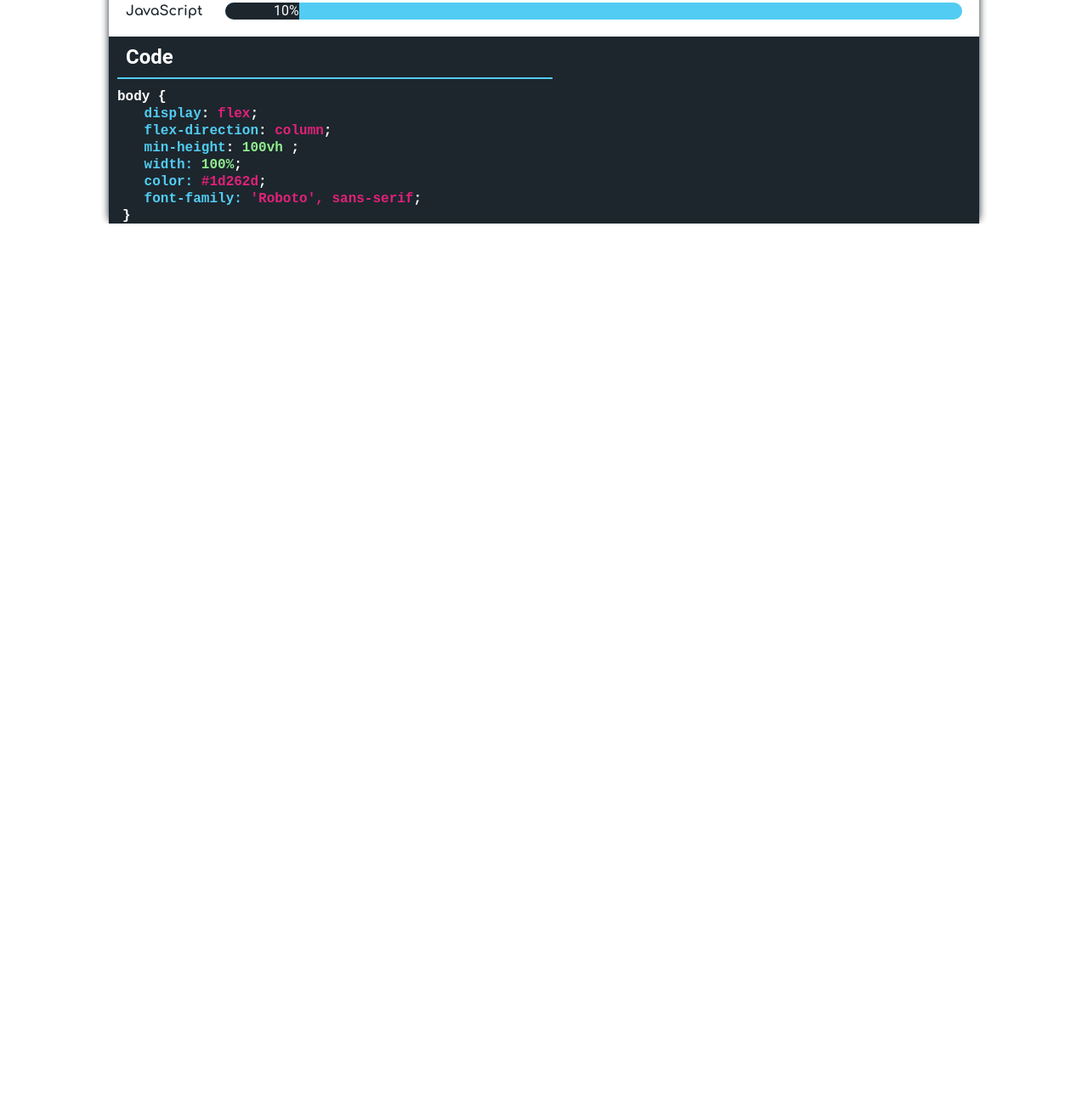
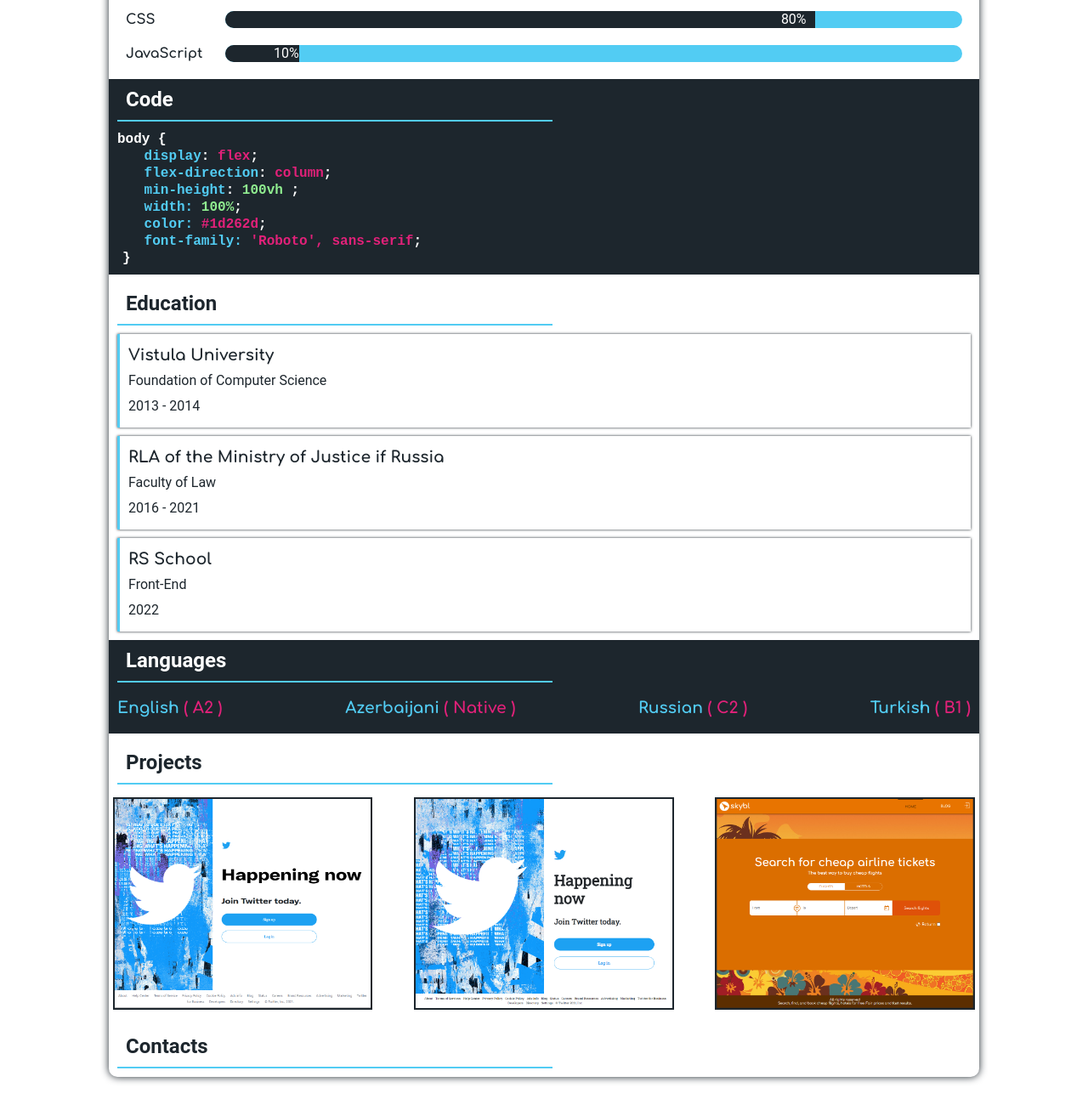
Before and after one commit to rtahir1995/rsschool-cv, a plain HTML site: page index.html in a window 1280 px wide. Shown: the part 659-1972 px from the top of the page at 85% size. Before the commit the page ends 922 px from the top, so only its background shows below. Drawn offline with Linux system fonts and the light colour scheme.

Commit message:
feat: education, projects sections

```diff
--- a/assets/css/style.css
+++ b/assets/css/style.css
@@ -59,7 +59,7 @@ h2 {
     color: #ffffff;
     width: 100%;
     background-color: #1d262d;
-
+    padding-bottom: 10px;
 }
 
 code {
@@ -70,12 +70,53 @@ code {
     background-color: #1d262d;
 }
 
+/* Education */
+
+.university-item {
+    margin: 10px;
+    padding: 10px;
+    border-left: 3px solid #52ccf3;
+    line-height: 30px;
+    box-shadow: 0 0 3px #1d262d;
+}
+
+/* Languages */
+
+.language-part {
+    color: #ffffff;
+    width: 100%;
+    background-color: #1d262d;
+    padding-bottom: 10px;
+}
+
+.language-items {
+    display: flex;
+    justify-content: space-between;
+    flex-wrap: wrap;
+}
+
+.language-item {
+    margin: 10px;
+}
+
+/* Projects */
+
+.project-items {
+    display: flex;
+    justify-content: space-between;
+    flex-wrap: wrap;
+}
+
+
+.project-item img {
+    max-height: 250px;
+    margin: 5px;
+    border: 2px solid #1d262d;
+}
+
 /* Laptop L | Laptop*/
 
 @media screen and (min-width: 769px) {
-    body {
-        justify-content: space-between;
-    }
 
     /* header */
 
@@ -142,15 +183,15 @@ code {
 
     main {
         width: 80%;
-        margin: 0px auto;
+        margin: 50px auto;
         border-radius: 10px;
         color: #1d262d;
         box-shadow: 0 0 10px #1d262d;
     }
 
-    /* main-header */
+    /* profile */
 
-    .main-header {
+    .profile {
         display: flex;
         align-items: center;
         height: 300px;
@@ -352,9 +393,9 @@ code {
         color: #1d262d;
     }
 
-    /* main-header */
+    /* profile */
 
-    .main-header {
+    .profile {
         display: flex;
         flex-direction: column;
         padding: 10px;
--- a/index.html
+++ b/index.html
@@ -47,7 +47,7 @@
     </header>
     <main>
         <!-- Main Header -->
-        <section class="main-header">
+        <section class="profile">
             <img class="profile-photo" src="./assets/img/photo/cv_photo.png" alt="Tahir Rahimov Photo">
             <div class="buttons-header">
                 <h1>Tahir Rahimov</h1>
@@ -123,6 +123,80 @@
                 &emsp;}
             </code>
         </section>
+
+        <!-- Education -->
+        <section class="edu" id="education">
+            <h2 class="section-title">Education</h2>
+            <div class="university">
+                <div class="university-item">
+                    <h3>Vistula University</h3>
+                    <p>Foundation of Computer Science <br> 2013 - 2014</p>
+                </div>
+                <div class="university-item">
+                    <h3>RLA of the Ministry of Justice if Russia</h3>
+                    <p> Faculty of Law <br> 2016 - 2021</p>
+                </div>
+                <div class="university-item">
+                    <h3>RS School</h3>
+                    <p>Front-End <br> 2022</p>
+                </div>
+            </div>
+        </section>
+        <!-- Languages -->
+        <section class="language-part" id="languages">
+            <h2 class="section-title">Languages</h2>
+            <div class="language-items">
+                <div class="language-item">
+                    <h3>
+                        <span class="text-lightblue">English</span> <span class="text-pink">( A2 )</span>
+                    </h3>
+                </div>
+                <div class="language-item">
+                    <h3>
+                        <span class="text-lightblue">Azerbaijani</span> <span class="text-pink">( Native )</span>
+                    </h3>
+                </div>
+                <div class="language-item">
+                    <h3>
+                        <span class="text-lightblue">Russian</span> <span class="text-pink">( C2 )</span>
+                    </h3>
+                </div>
+                <div class="language-item">
+                    <h3>
+                        <span class="text-lightblue">Turkish</span> <span class="text-pink">( B1 )</span>
+                    </h3>
+                </div>
+            </div>
+        </section>
+
+        <section class="my-projects" id="projects">
+            <h2 class="section-title">Projects</h2>
+            <div class="project-items">
+                <div class="project-item">
+                    <a href="https://rtahir1995.github.io/twitter/Media/index.html" target="_blank"
+                        rel="noopener noreferrer" class="project-link">
+                        <img src="./assets/img/projects/Twitter.png" alt="Twitter" class="project-img">
+                    </a>
+                </div>
+                <div class="project-item">
+                    <a href="https://rtahir1995.github.io/twitter/Bootstrap/index.html" target="_blank"
+                        rel="noopener noreferrer" class="project-link">
+                        <img src="./assets/img/projects/Twitter-Bootstrap.png" alt="Twitter (Bootstrap)"
+                            class="project-img">
+                    </a>
+                </div>
+                <div class="project-item">
+                    <a href="https://rtahir1995.github.io/skybl/" target="_blank" rel="noopener noreferrer"
+                        class="project-link">
+                        <img src="./assets/img/projects/Skybl.png" alt="Skybl" class="project-img">
+                    </a>
+                </div>
+            </div>
+        </section>
+
+        <section class="contact-me" id="contacts">
+            <h2 class="section-title">Contacts</h2>
+        </section>
     </main>
     <footer>
         <!-- <img class="rsschool-logo" height="50px" src="./assets/svg/rs_school_js.svg" alt="RS School Logo"> -->
```
Also changed, not shown: assets/img/projects/Skybl.png (added), assets/img/projects/Twitter-Bootstrap.png (added), assets/img/projects/Twitter.png (added).
